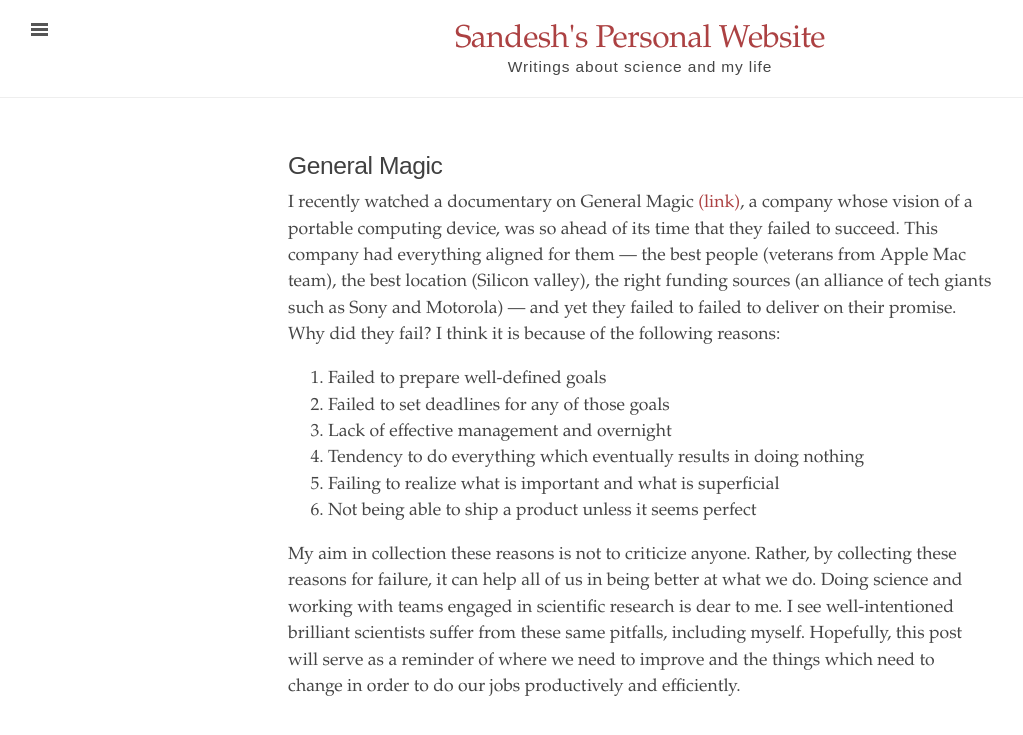
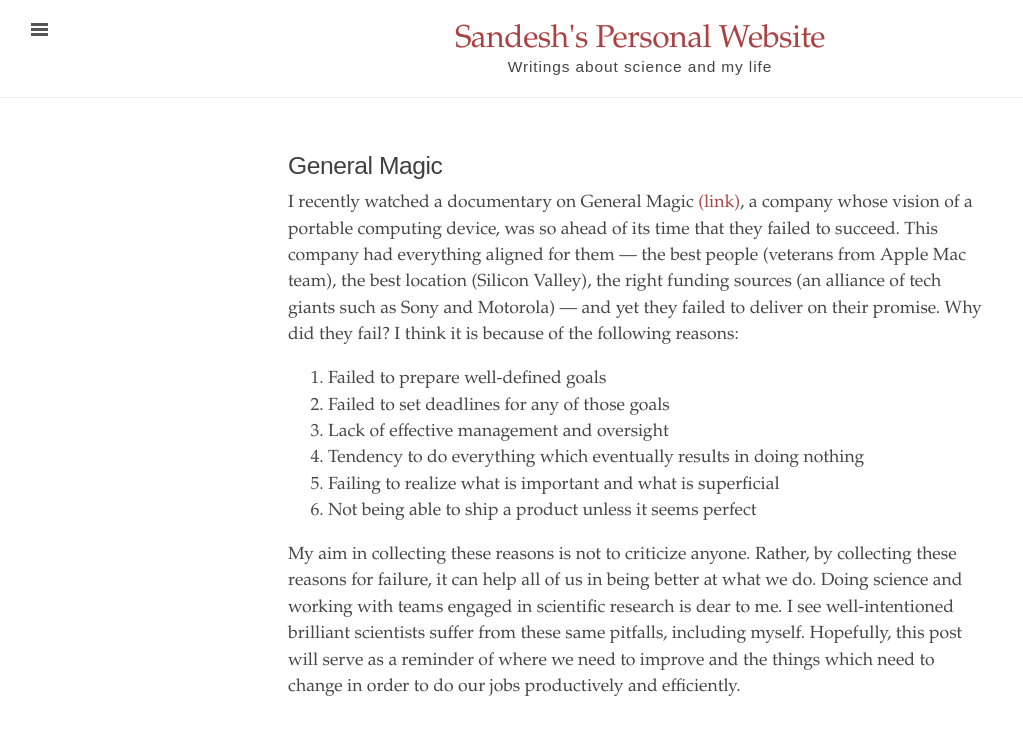
Before and after one commit to sandeshkalantre/sandeshkalantre.github.io, a Jekyll site: the page built from _posts/2026-08-30-GeneralMagic.md, in a window 1280 px wide. Shown: the top 735 px of the page, without its empty margins (0-1023 px from the left). Built offline with Jekyll 4.4.1, drawn with Linux system fonts in a browser that asks for light colours.

Commit message:
Fix typos in General Magic post
Co-Authored-By: Claude Sonnet 5 <noreply@anthropic.com>

```diff
--- a/_posts/2026-08-30-GeneralMagic.md
+++ b/_posts/2026-08-30-GeneralMagic.md
@@ -4,13 +4,13 @@ title:  "General Magic"
 date:   2026-08-30
 categories: Reviews
 ---
-I recently watched a documentary on General Magic [(link)](https://www.youtube.com/watch?v=JQymn5flcek), a company whose vision of a portable computing device, was so ahead of its time that they failed to succeed. This company had everything aligned for them --- the best people (veterans from Apple Mac team), the best location (Silicon valley), the right funding sources (an alliance of tech giants such as Sony and Motorola) --- and yet they failed to failed to deliver on their promise. Why did they fail? I think it is because of the following reasons:
+I recently watched a documentary on General Magic [(link)](https://www.youtube.com/watch?v=JQymn5flcek), a company whose vision of a portable computing device, was so ahead of its time that they failed to succeed. This company had everything aligned for them --- the best people (veterans from Apple Mac team), the best location (Silicon Valley), the right funding sources (an alliance of tech giants such as Sony and Motorola) --- and yet they failed to deliver on their promise. Why did they fail? I think it is because of the following reasons:
 
 1. Failed to prepare well-defined goals
 2. Failed to set deadlines for any of those goals
-3. Lack of effective management and overnight
+3. Lack of effective management and oversight
 4. Tendency to do everything which eventually results in doing nothing
 5. Failing to realize what is important and what is superficial
 6. Not being able to ship a product unless it seems perfect
 
-My aim in collection these reasons is not to criticize anyone. Rather, by collecting these reasons for failure, it can help all of us in being better at what we do. Doing science and working with teams engaged in scientific research is dear to me. I see well-intentioned brilliant scientists suffer from these same pitfalls, including myself. Hopefully, this post will serve as a reminder of where we need to improve and the things which need to change in order to do our jobs productively and efficiently.
+My aim in collecting these reasons is not to criticize anyone. Rather, by collecting these reasons for failure, it can help all of us in being better at what we do. Doing science and working with teams engaged in scientific research is dear to me. I see well-intentioned brilliant scientists suffer from these same pitfalls, including myself. Hopefully, this post will serve as a reminder of where we need to improve and the things which need to change in order to do our jobs productively and efficiently.
```
